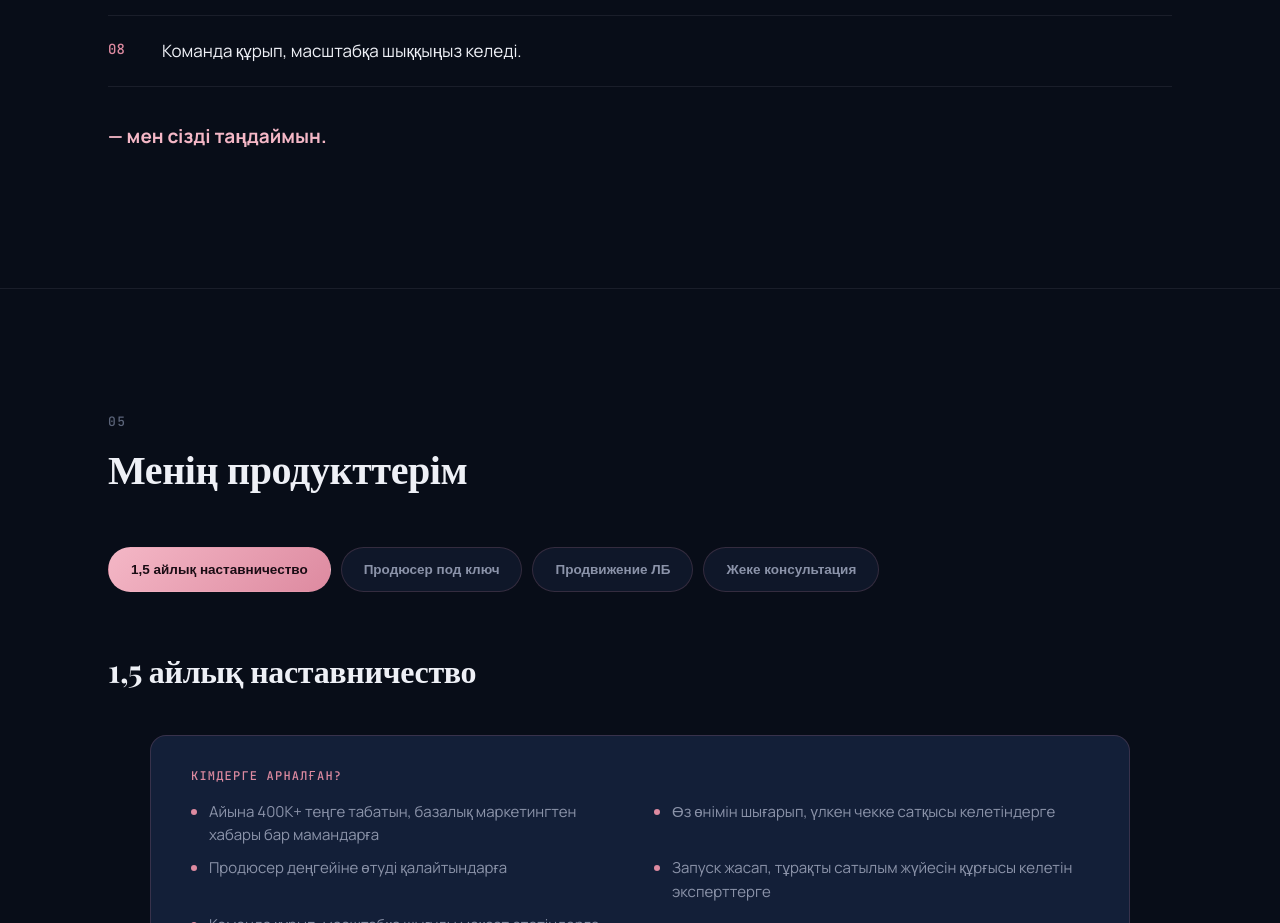
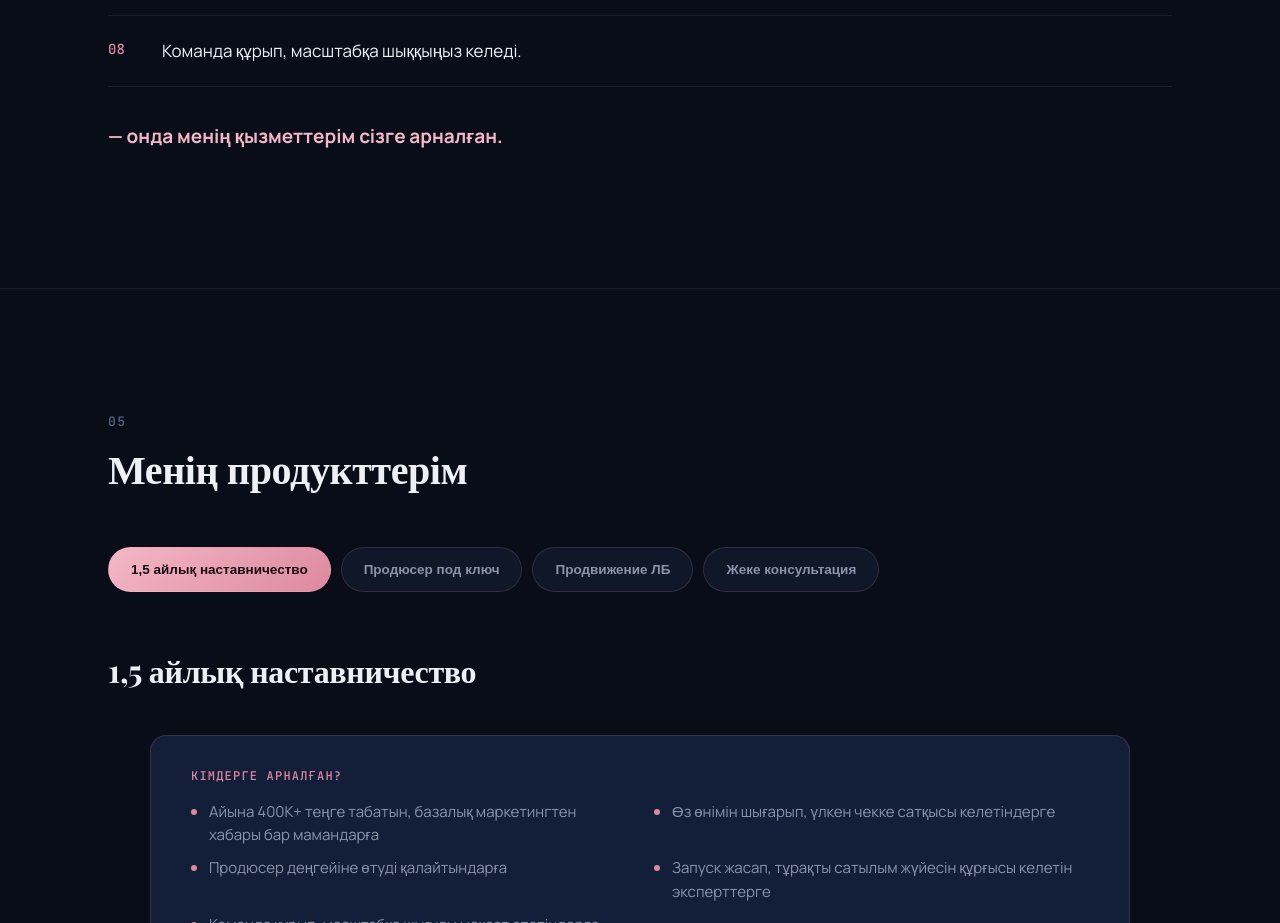
Before and after one commit to dIliyas/Togzhan, a plain HTML site: page index.html in a window 1280 px wide. Shown: the part 3200-4123 px from the top of the page. Drawn offline with nearby package versions, Linux system fonts and the light colour scheme; a web font is replaced by a local one.

Commit message:
Update problem-tail text in index.html

```diff
--- a/index.html
+++ b/index.html
@@ -466,7 +466,7 @@
       <div class="problem-item"><span class="idx">07</span><p data-i18n="prob7">Запуск жасағыңыз келеді, бірақ неден бастау керегін білмейсіз.</p></div>
       <div class="problem-item"><span class="idx">08</span><p data-i18n="prob8">Команда құрып, масштабқа шыққыңыз келеді.</p></div>
     </div>
-    <p class="problem-tail" data-i18n="sec4.tail">— мен сізді таңдаймын.</p>
+    <p class="problem-tail" data-i18n="sec4.tail">— онда менің қызметтерім сізге арналған.</p>
   </div>
 </section>
 
```
